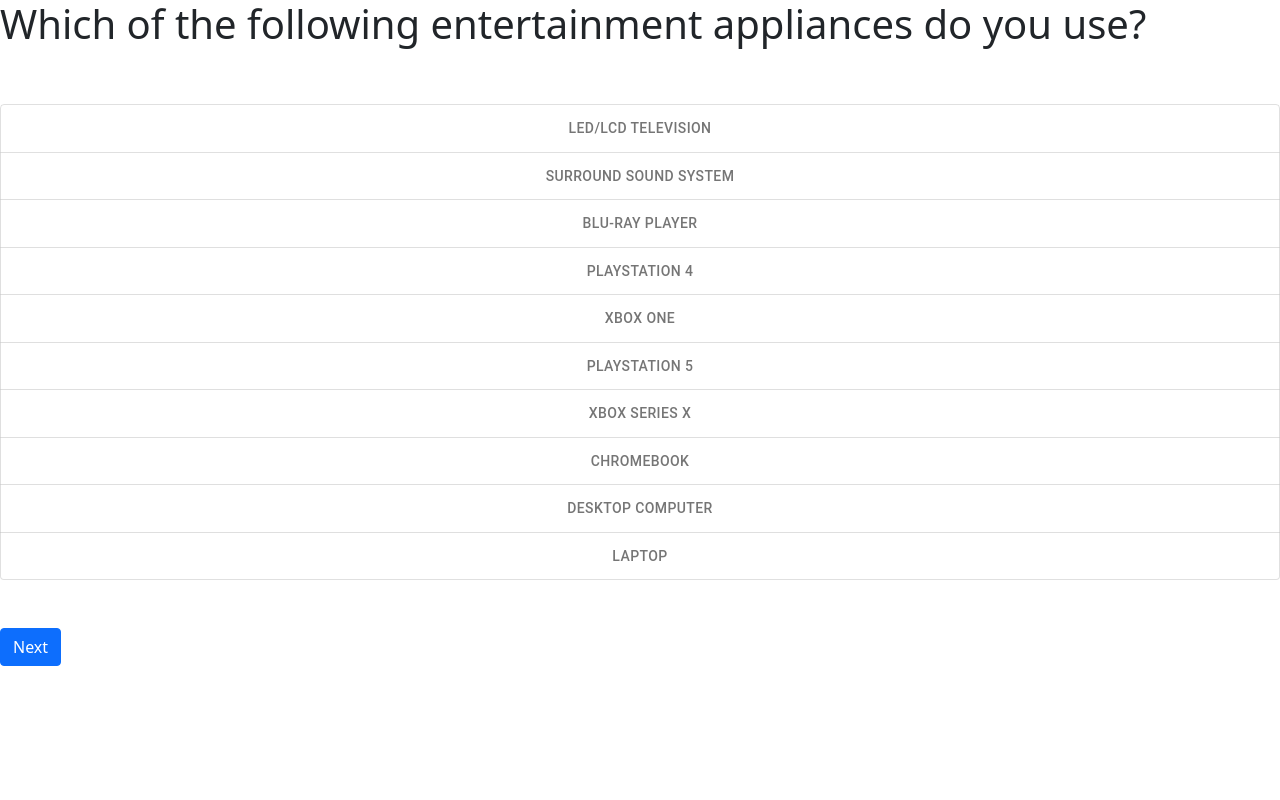
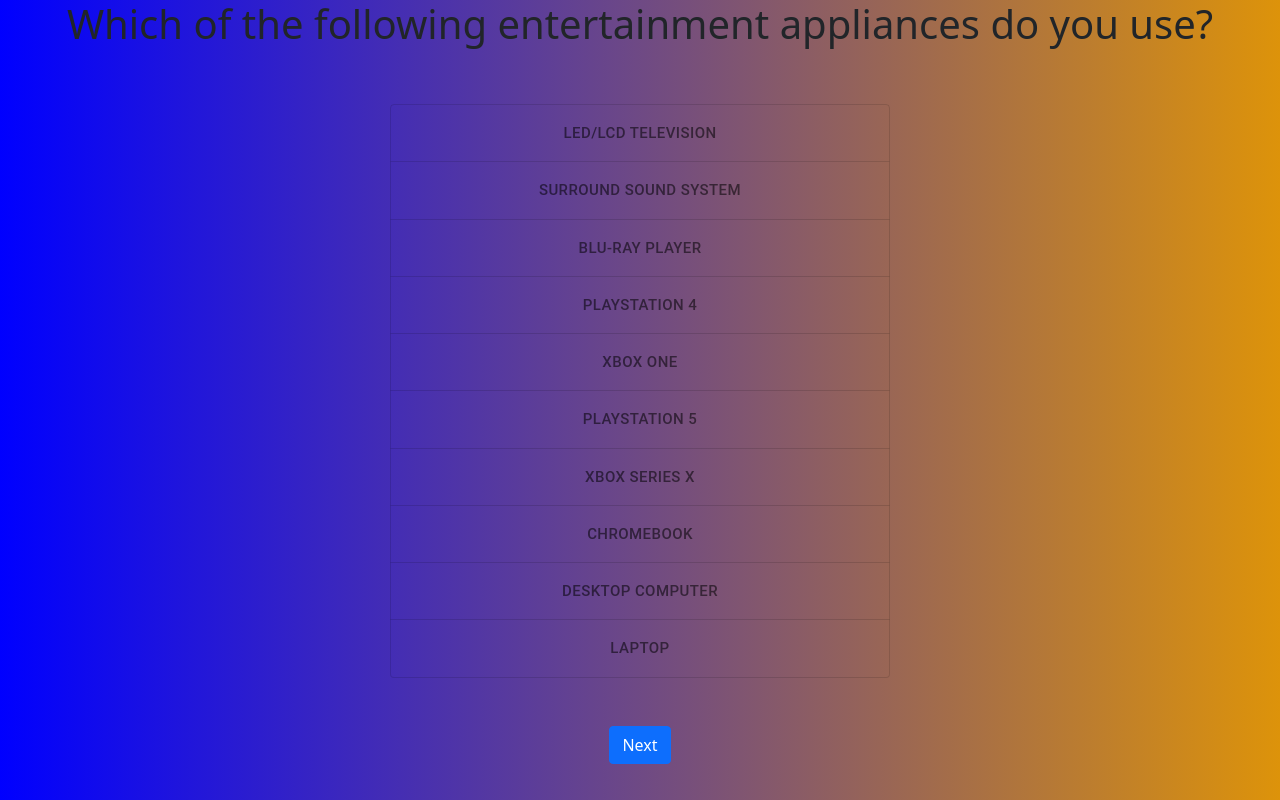
Before and after one commit to CEN-3031-Project-Team-3/PowerMeUp, a React (Create React App) app: page /consumerElectronics in a window 1280 px wide. Built offline with nearby package versions, Linux system fonts and the light colour scheme.

Commit message:
new branch for background and centering

```diff
--- a/src/App.css
+++ b/src/App.css
@@ -14,7 +14,7 @@
 }
 
 .App-header {
-  background-color: #7BDAF5;
+  background-color: #3ea3be;
   min-height: 100vh;
   display: flex;
   flex-direction: column;
@@ -39,7 +39,7 @@
 }
 
 .App-loading {
-  background-color: #b6f57b;
+  background-color: #78c72f;
   min-height: 100vh;
   display: flex;
   flex-direction: column;
@@ -84,3 +84,14 @@
   align-items:flex-start;
   justify-content: space-between;
 }
+
+.appliance-headers {
+  text-align: center;
+
+}
+
+.appliance-button {
+  min-width: 500px;
+  align-self: center;
+  background-color: rgba(250, 250, 250, 0.13);
+}
--- a/src/components/Cleaning.js
+++ b/src/components/Cleaning.js
@@ -15,7 +15,7 @@
     <Stack gap={5}>
       <Row>
         <Col>
-          <h1>Which of the following cleaning appliances do you use? </h1>
+          <h1 className="appliance-headers">Which of the following cleaning appliances do you use? </h1>
         </Col>
       </Row>
       <Row>
@@ -24,32 +24,40 @@
           value={inputs}
           onChange={handleInput}
           aria-label="text formatting"
+          size="large"
+          color="warning"
         >
-          <ToggleButton value="vacuum cleaner" aria-label="vacuum cleaner">
+          <ToggleButton
+            value="vacuum cleaner"
+            aria-label="vacuum cleaner"
+            className="appliance-button">
             Vacuum Cleaner
           </ToggleButton>
           <ToggleButton
             value="pressure washer"
             aria-label="pressure washer"
+            className="appliance-button"
           >
             Pressure Washer
           </ToggleButton>
           <ToggleButton
             value="laundry washer"
             aria-label="laundry washer"
+            className="appliance-button"
           >
             Laundry Washer
           </ToggleButton>
           <ToggleButton
             value="laundry dryer"
             aria-label="laundry dryer"
+            className="appliance-button"
           >
             Laundry Dryer
           </ToggleButton>
 
         </ToggleButtonGroup>
       </Row>
-      <Row>
+      <Row className="appliance-headers">
         <Col>
         <NavLink to="/ConsumerElectronics">
         <Button onClick={() => {
--- a/src/components/ConsumerElectronics.js
+++ b/src/components/ConsumerElectronics.js
@@ -15,7 +15,7 @@
     <Stack gap={5}>
       <Row>
         <Col>
-          <h1>Which of the following entertainment appliances do you use? </h1>
+          <h1 className="appliance-headers">Which of the following entertainment appliances do you use? </h1>
         </Col>
       </Row>
       <Row>
@@ -24,43 +24,73 @@
           value={inputs}
           onChange={handleInput}
           aria-label="text formatting"
+          size="large"
+          color="warning"
         >
-          <ToggleButton value="LED/LCD Television" aria-label="LED/LCD Television">
+          <ToggleButton
+            value="LED/LCD Television"
+            aria-label="LED/LCD Television"
+            className="appliance-button">
             LED/LCD Television
           </ToggleButton>
           <ToggleButton
             value="Surround Sound System"
             aria-label="Surround Sound System"
+            className="appliance-button"
           >
             Surround Sound System
           </ToggleButton>
-          <ToggleButton value="Blu-ray Player" aria-label="Blu-ray Player">
+          <ToggleButton
+            value="Blu-ray Player"
+            aria-label="Blu-ray Player"
+            className="appliance-button">
             Blu-ray Player
           </ToggleButton>
-          <ToggleButton value="Playstation 4" aria-label="Playstation 4">
+          <ToggleButton
+            value="Playstation 4"
+            aria-label="Playstation 4"
+            className="appliance-button">
             Playstation 4
           </ToggleButton>
-          <ToggleButton value="Xbox One" aria-label="Xbox One">
+          <ToggleButton
+            value="Xbox One"
+            aria-label="Xbox One"
+            className="appliance-button">
             Xbox One
           </ToggleButton>
-          <ToggleButton value="Playstation 5" aria-label="Playstation 5">
+          <ToggleButton
+            value="Playstation 5"
+            aria-label="Playstation 5"
+            className="appliance-button">
             Playstation 5
           </ToggleButton>
-          <ToggleButton value="Xbox Series X" aria-label="Xbox Series X">
+          <ToggleButton
+            value="Xbox Series X"
+            aria-label="Xbox Series X"
+            className="appliance-button">
             Xbox Series X
           </ToggleButton>
-          <ToggleButton value="Chromebook" aria-label="Chromebook">
+          <ToggleButton
+            value="Chromebook"
+            aria-label="Chromebook"
+            className="appliance-button">
             Chromebook
           </ToggleButton>
-          <ToggleButton value="Desktop Computer" aria-label="Desktop Computer">
+          <ToggleButton
+            value="Desktop Computer"
+            aria-label="Desktop Computer"
+            className="appliance-button">
             Desktop Computer
           </ToggleButton>
-          <ToggleButton value="Laptop" aria-label="Laptop">
+          <ToggleButton
+            value="Laptop"
+            aria-label="Laptop"
+            className="appliance-button">
             Laptop
           </ToggleButton>
         </ToggleButtonGroup>
       </Row>
-      <Row>
+      <Row className="appliance-headers">
         <Col>
         <NavLink to="/loading">
         <Button onClick={() => {
--- a/src/components/Environmental.js
+++ b/src/components/Environmental.js
@@ -15,7 +15,7 @@
     <Stack gap={5}>
       <Row>
         <Col>
-          <h1>Which of the following environmental appliances do you use? </h1>
+          <h1 className="appliance-headers">Which of the following environmental appliances do you use? </h1>
         </Col>
       </Row>
       <Row>
@@ -24,20 +24,31 @@
           value={inputs}
           onChange={handleInput}
           aria-label="text formatting"
+          size="large"
+          color="warning"
         >
-          <ToggleButton value="window air conditioner" aria-label="window air conditioner">
+          <ToggleButton
+            value="window air conditioner"
+            aria-label="window air conditioner"
+            className="appliance-button">
             Window Air Conditioner
           </ToggleButton>
-          <ToggleButton value="humidifier" aria-label="humidifier">
+          <ToggleButton
+            value="humidifier"
+            aria-label="humidifier"
+            className="appliance-button">
             Humidifier
           </ToggleButton>
-          <ToggleButton value="heater" aria-label="heater">
+          <ToggleButton
+            value="heater"
+            aria-label="heater"
+            className="appliance-button">
             Heater
           </ToggleButton>
 
         </ToggleButtonGroup>
       </Row>
-      <Row>
+      <Row className="appliance-headers">
         <Col>
         <NavLink to="/kitchen">
         <Button onClick={() => {
--- a/src/components/Hygenic.js
+++ b/src/components/Hygenic.js
@@ -15,7 +15,7 @@
     <Stack gap={5}>
       <Row>
         <Col>
-          <h1>Which of the following hygenic appliances do you use? </h1>
+          <h1 className="appliance-headers">Which of the following hygenic appliances do you use? </h1>
         </Col>
       </Row>
       <Row>
@@ -24,20 +24,31 @@
           value={inputs}
           onChange={handleInput}
           aria-label="text formatting"
+          size="large"
+          color="warning"
         >
-          <ToggleButton value="hair dryer" aria-label="hair dryer">
+          <ToggleButton
+            value="hair dryer"
+            aria-label="hair dryer"
+            className="appliance-button">
             Hair Dryer
           </ToggleButton>
-          <ToggleButton value="electric shaver" aria-label="electric shaver">
+          <ToggleButton
+            value="electric shaver"
+            aria-label="electric shaver"
+            className="appliance-button">
             Electric Shaver
           </ToggleButton>
-          <ToggleButton value="electric toothbrush" aria-label="electric toothbrush">
+          <ToggleButton
+            value="electric toothbrush"
+            aria-label="electric toothbrush"
+            className="appliance-button">
             Electric Toothbrush
           </ToggleButton>
 
         </ToggleButtonGroup>
       </Row>
-      <Row>
+      <Row className="appliance-headers">
         <Col>
         <NavLink to="/cleaning">
         <Button onClick={() => {
--- a/src/components/Kitchen.js
+++ b/src/components/Kitchen.js
@@ -15,7 +15,7 @@
     <Stack gap={5}>
       <Row>
         <Col>
-          <h1>Which of the following kitchen appliances do you use? </h1>
+          <h1 className="appliance-headers">Which of the following kitchen appliances do you use? </h1>
         </Col>
       </Row>
       <Row>
@@ -24,31 +24,48 @@
           value={inputs}
           onChange={handleInput}
           aria-label="text formatting"
+          size="large"
+          color="warning"
         >
-          <ToggleButton value="refrigerator" aria-label="refrigerator">
+          <ToggleButton
+            value="refrigerator"
+            aria-label="refrigerator"
+            className="appliance-button">
             Refrigerator
           </ToggleButton>
           <ToggleButton
             value="dishwashing machine"
             aria-label="diswashing machine"
-          >
+            className="appliance-button">
             Dishwashing Machine
           </ToggleButton>
-          <ToggleButton value="oven" aria-label="oven">
+          <ToggleButton
+            value="oven"
+            aria-label="oven"
+            className="appliance-button">
             Oven
           </ToggleButton>
-          <ToggleButton value="toaster" aria-label="toaster">
+          <ToggleButton
+            value="toaster"
+            aria-label="toaster"
+            className="appliance-button">
             Toaster
           </ToggleButton>
-          <ToggleButton value="Microwave" aria-label="Microwave">
+          <ToggleButton
+            value="Microwave"
+            aria-label="Microwave"
+            className="appliance-button">
             Microwave
           </ToggleButton>
-          <ToggleButton value="Coffee Maker" aria-label="Coffee Maker">
+          <ToggleButton
+            value="Coffee Maker"
+            aria-label="Coffee Maker"
+            className="appliance-button">
             Coffee Maker
           </ToggleButton>
         </ToggleButtonGroup>
       </Row>
-      <Row>
+      <Row className="appliance-headers">
         <Col>
         <NavLink to="/hygenic">
         <Button onClick={() => {
--- a/src/index.css
+++ b/src/index.css
@@ -5,6 +5,7 @@
     sans-serif;
   -webkit-font-smoothing: antialiased;
   -moz-osx-font-smoothing: grayscale;
+  background: linear-gradient(to right, rgb(0, 0, 255), rgb(221, 147, 10));
 }
 
 code {
```
